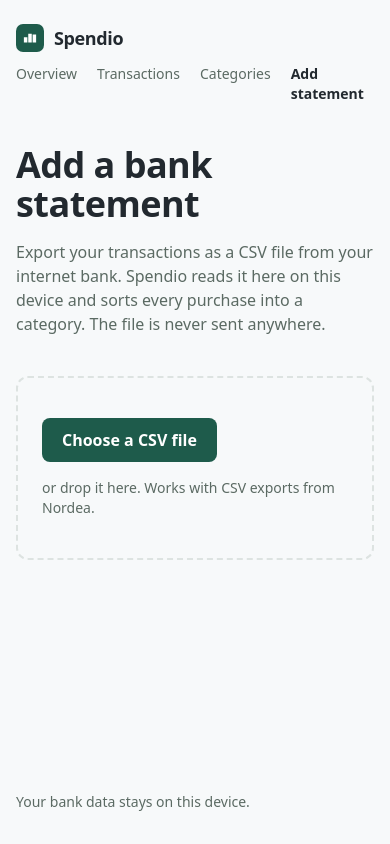
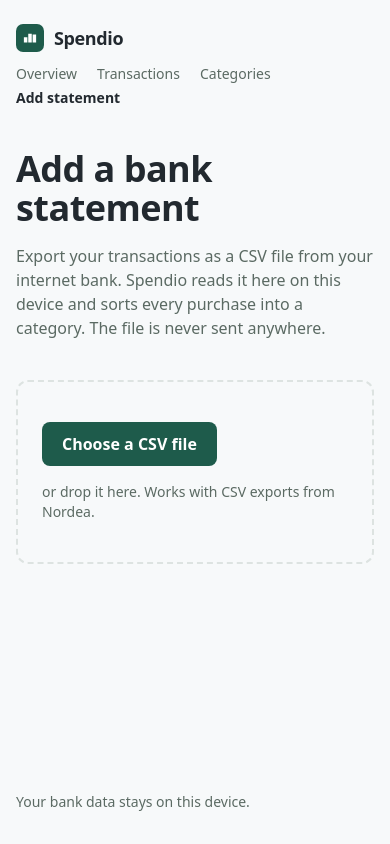
Before and after one commit to Mirko143-spec/Spendio, a React (Vite) app: page /#/add in a window 390 px wide. Built offline with nearby package versions, Linux system fonts and the light colour scheme.

Commit message:
fix: keep navigation items on one line on phones

```diff
--- a/src/ui/App.tsx
+++ b/src/ui/App.tsx
@@ -29,13 +29,13 @@ export function AppShell({ children, nav = true }: { children: ReactNode; nav?:
           <span className="text-lg font-bold tracking-[-0.02em]">Spendio</span>
         </a>
         {nav && (
-          <nav aria-label="Main" className="flex gap-5 text-sm">
+          <nav aria-label="Main" className="flex flex-wrap gap-x-5 gap-y-1 text-sm">
             {NAV.map((item) => (
               <a
                 key={item.route}
                 href={hrefFor(item.route)}
                 aria-current={route === item.route ? 'page' : undefined}
-                className={route === item.route ? 'font-semibold text-ink' : 'text-ink-muted hover:text-ink'}
+                className={`whitespace-nowrap ${route === item.route ? 'font-semibold text-ink' : 'text-ink-muted hover:text-ink'}`}
               >
                 {item.label}
               </a>
```
